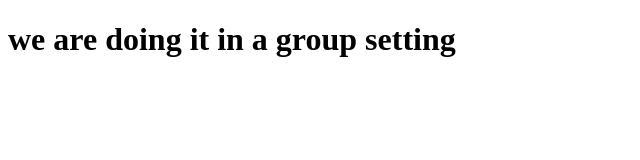
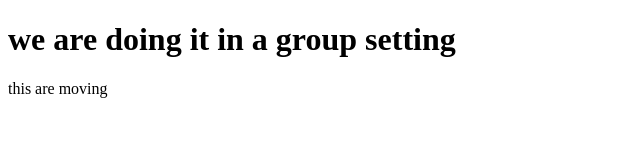
Before and after one commit to Haimi74/grouprepo, a plain HTML site: page index.html in a window 1280 px wide. Shown: the whole page, without its empty margins (0-640 px from the left). Drawn offline with Linux system fonts and the light colour scheme.

Commit message:
first commit

```diff
--- a/index.html
+++ b/index.html
@@ -8,5 +8,6 @@
 </head>
 <body>
     <h1>we are doing it in a group setting</h1>
+    <p>this are moving </p>
 </body>
 </html>
```
